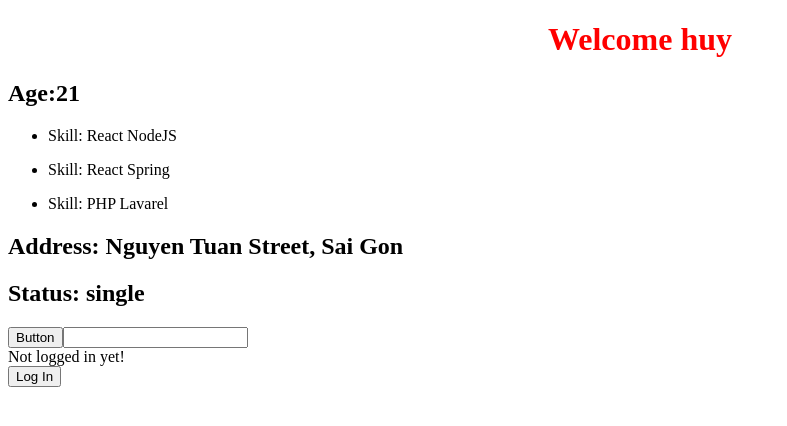
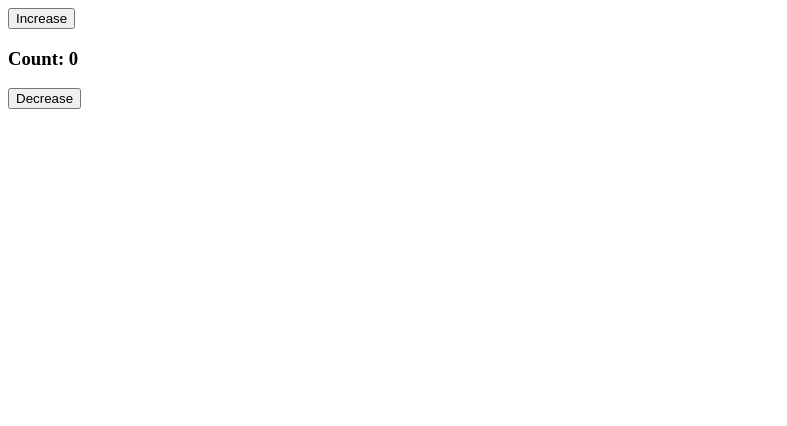
Before and after one commit to bmhuyquoc104/learn-ts, a React (Vite) app in the folder learn-react-ts/: page / in a window 1280 px wide. Shown: the top 426 px of the page, without its empty margins (0-787 px from the left). Built offline with nearby package versions, Linux system fonts and the light colour scheme.

Commit message:
12. Add use reducer

```diff
--- a/learn-react-ts/src/App.tsx
+++ b/learn-react-ts/src/App.tsx
@@ -1,6 +1,7 @@
 import { useState } from "react";
 import Header from "./components/Header";
 import Profile from "./components/Profile";
+import Counter from "./components/state/Counter";
 import Status from "./components/Status";
 import Button from "./components/Button";
 import Input from "./components/Input";
@@ -34,7 +35,7 @@ function App() {
   return (
     <div className="App">
       {/* <Header styles={{ color: "red" }} name="huy" age={21} /> */}
-      <Profile
+      {/* <Profile
         status={<Status status="single" />}
         name="huy"
         age={21}
@@ -45,8 +46,9 @@ function App() {
       />
       <Button handleClick={(e) => console.log("huy ne")} />
       <Input handleChange={(e) => console.log(e.target.value)} />
-      <User name={user.name} age={user.age} />
+      <User name={user.name} age={user.age} /> */}
       {/* <Status status="married" /> */}
+      <Counter />
     </div>
   );
 }
--- /dev/null
+++ b/learn-react-ts/src/components/state/Counter.tsx
@@ -0,0 +1,35 @@
+import React, { useReducer } from "react";
+
+function Counter() {
+  const initialValue = {
+    count: 0,
+  };
+  const reducer = (state: any, action: any) => {
+    switch (action.type) {
+      case "increment": {
+        return { count: state.count + action.payload };
+      }
+      case "decrement": {
+        return { count: state.count - action.payload };
+      }
+      default:
+        return state;
+    }
+  };
+
+  const [countState, dispatch] = useReducer(reducer, initialValue);
+
+  return (
+    <div>
+      <button onClick={() => dispatch({ type: "increment", payload: 1 })}>
+        Increase
+      </button>
+      <h3>Count: {countState.count}</h3>
+      <button onClick={() => dispatch({ type: "decrement", payload: 1 })}>
+        Decrease
+      </button>
+    </div>
+  );
+}
+
+export default Counter;
```
